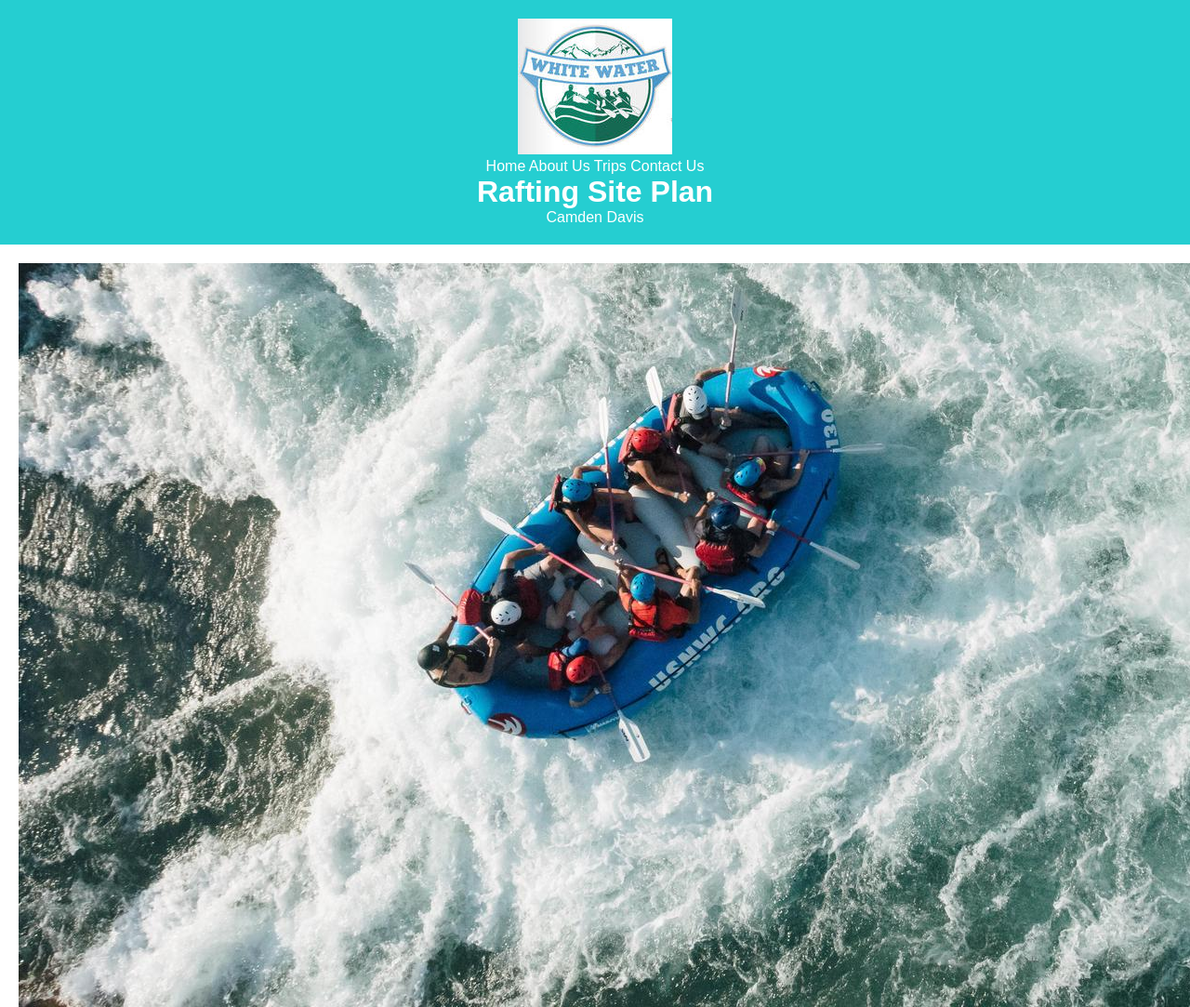
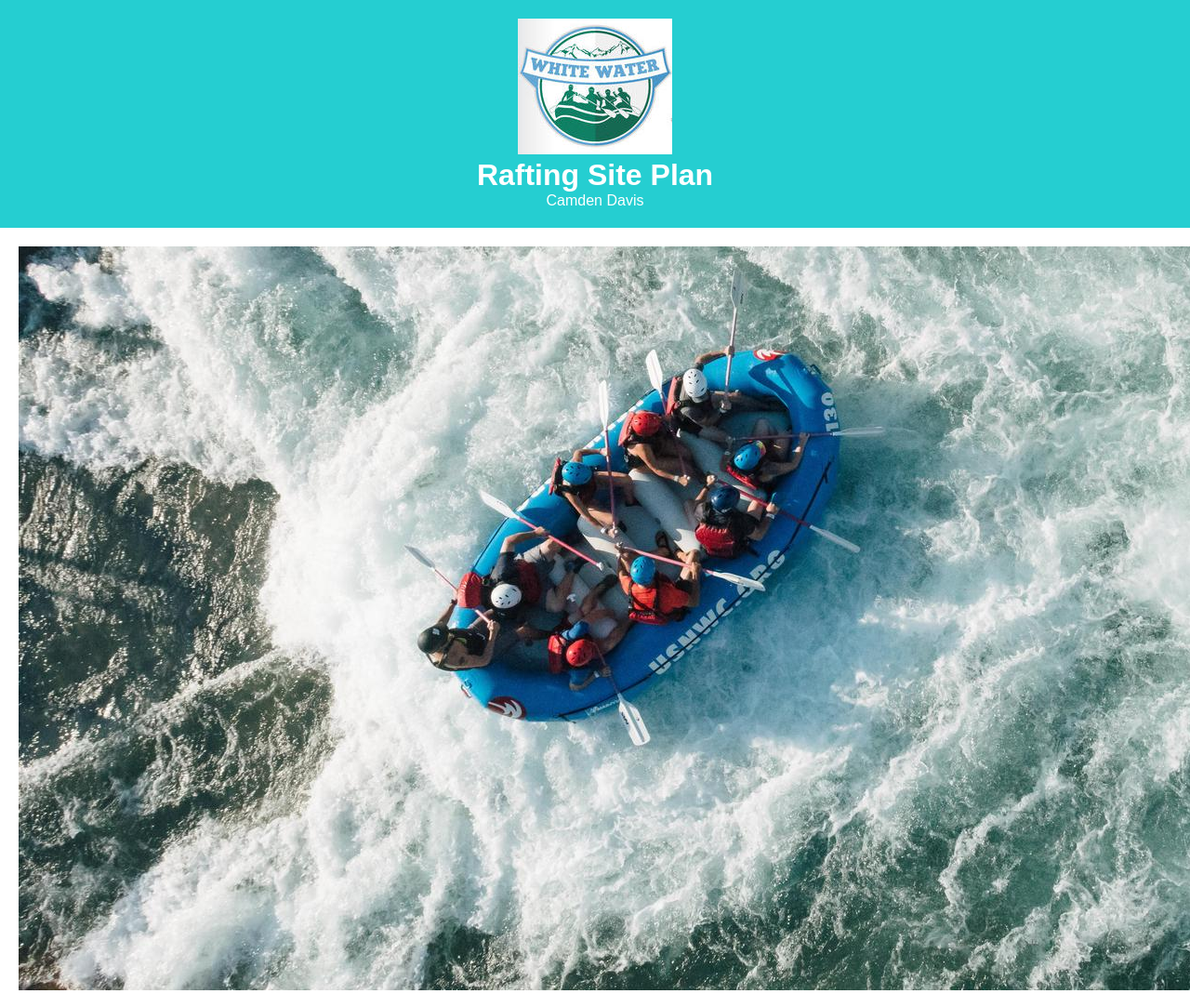
Before and after one commit to PieCrazy/wdd130, a plain HTML site: page wwr/site-plan-rafting.html in a window 1280 px wide. Shown: the top 1083 px of the page at 93% size. Drawn offline with Linux system fonts and the light colour scheme.

Commit message:
hate this

```diff
--- a/wwr/site-plan-rafting.html
+++ b/wwr/site-plan-rafting.html
@@ -13,12 +13,6 @@
         <div class="logo">
             <img src="images/logo.png" alt="Company logo">
         </div>
-        <nav>
-            <a href="#">Home</a>
-            <a href="#">About Us</a>
-            <a href="#">Trips</a>
-            <a href="#">Contact Us</a>
-        </nav>
         <h1>Rafting Site Plan</h1>
         <div>Camden Davis</div>
     </header>
```
Also changed, not shown: wwr/styles/site-plan-rafting.css (line endings or trailing spaces).
